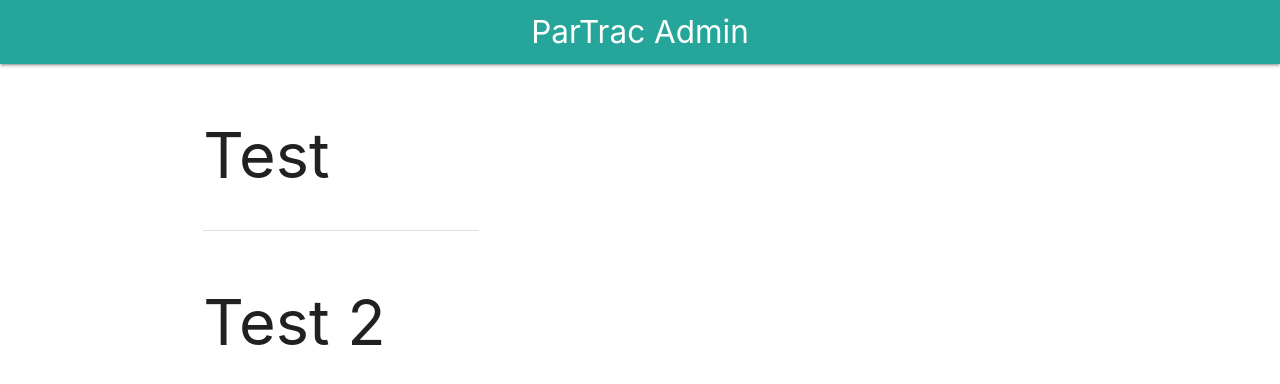
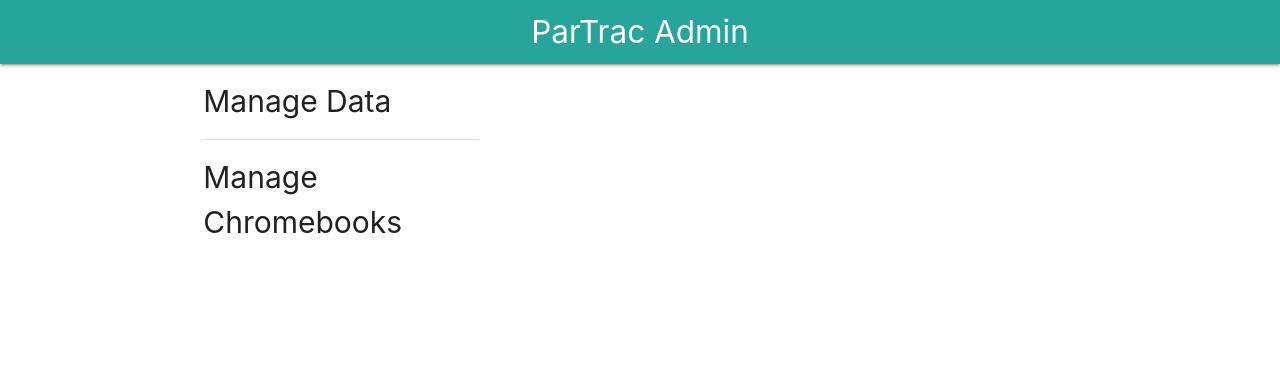
Before and after one commit to KantKontrol/Part-Tracker, a React (Create React App) app in the folder back-end/partrac-admin/client/: page / in a window 1280 px wide. Shown: the top 384 px of the page. Built offline with nearby package versions, Linux system fonts and the light colour scheme.

Commit message:
reduced unused css

```diff
--- a/back-end/partrac-admin/client/src/App.css
+++ b/back-end/partrac-admin/client/src/App.css
@@ -1,31 +1,5 @@
-.App {
-  text-align: center;
-}
-
-.App-logo {
-  height: 40vmin;
-  pointer-events: none;
-}
-
-@media (prefers-reduced-motion: no-preference) {
-  .App-logo {
-    animation: App-logo-spin infinite 20s linear;
-  }
-}
-
-.App-header {
-  background-color: #282c34;
-  min-height: 100vh;
-  display: flex;
-  flex-direction: column;
-  align-items: center;
-  justify-content: center;
-  font-size: calc(10px + 2vmin);
-  color: white;
-}
-
-.App-link {
-  color: #61dafb;
+.header-title{
+  font-size: 2rem;
 }
 
 @keyframes App-logo-spin {
--- a/back-end/partrac-admin/client/src/pages/AdminLanding.js
+++ b/back-end/partrac-admin/client/src/pages/AdminLanding.js
@@ -11,17 +11,20 @@ export default function AdminLanding(){
             <div className="container">
                 <div className="row">
                     <div className="col s4">
+
                         <div className="section">
-                            <h1>Test</h1>
+                            <div className="header-title">Manage Data</div>
                         </div>
+
                         <div className="divider"></div>
+
                         <div className="section">
-                            <h1>Test 2</h1>
+                            <div className="header-title">Manage Chromebooks</div>
                         </div>
-                    </div>
-                    <div className="col s8">
 
                     </div>
+
+                    <div className="col s8"></div>
                 </div>
             </div>
         </div>
```
